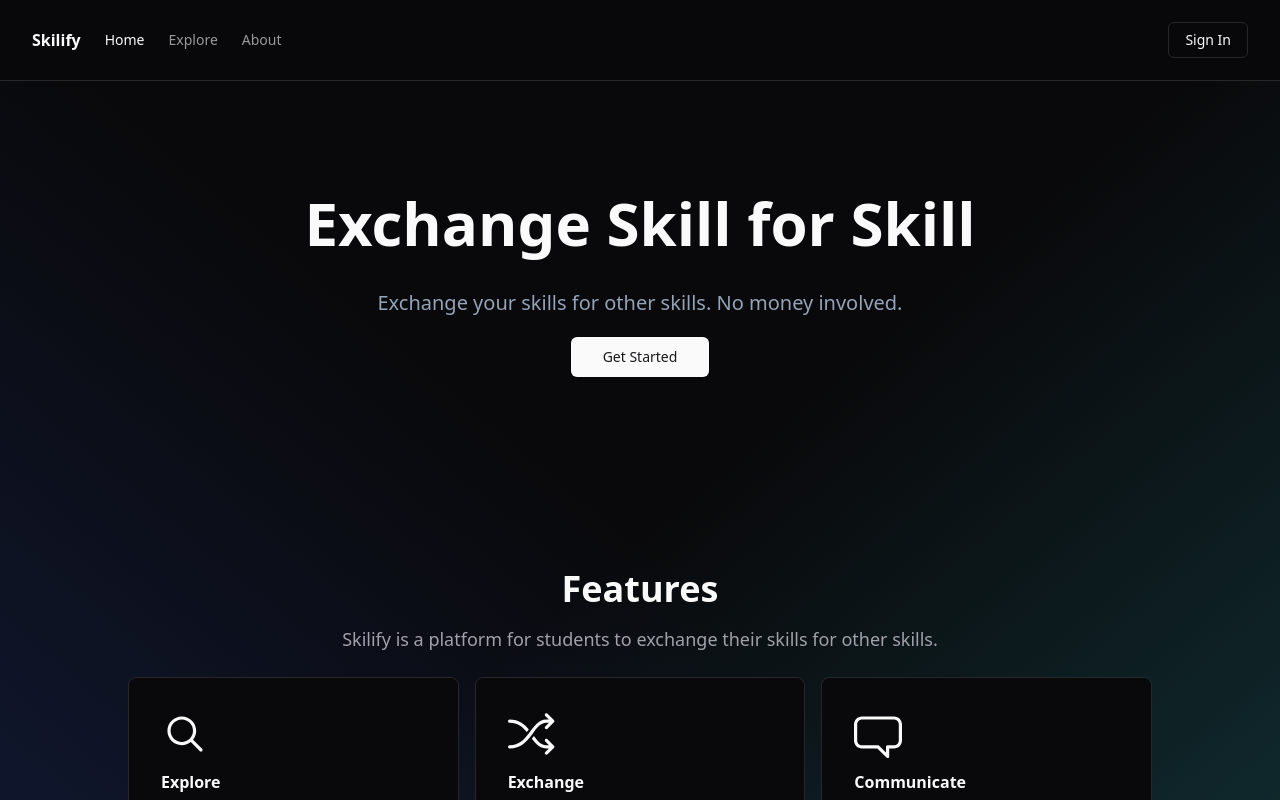
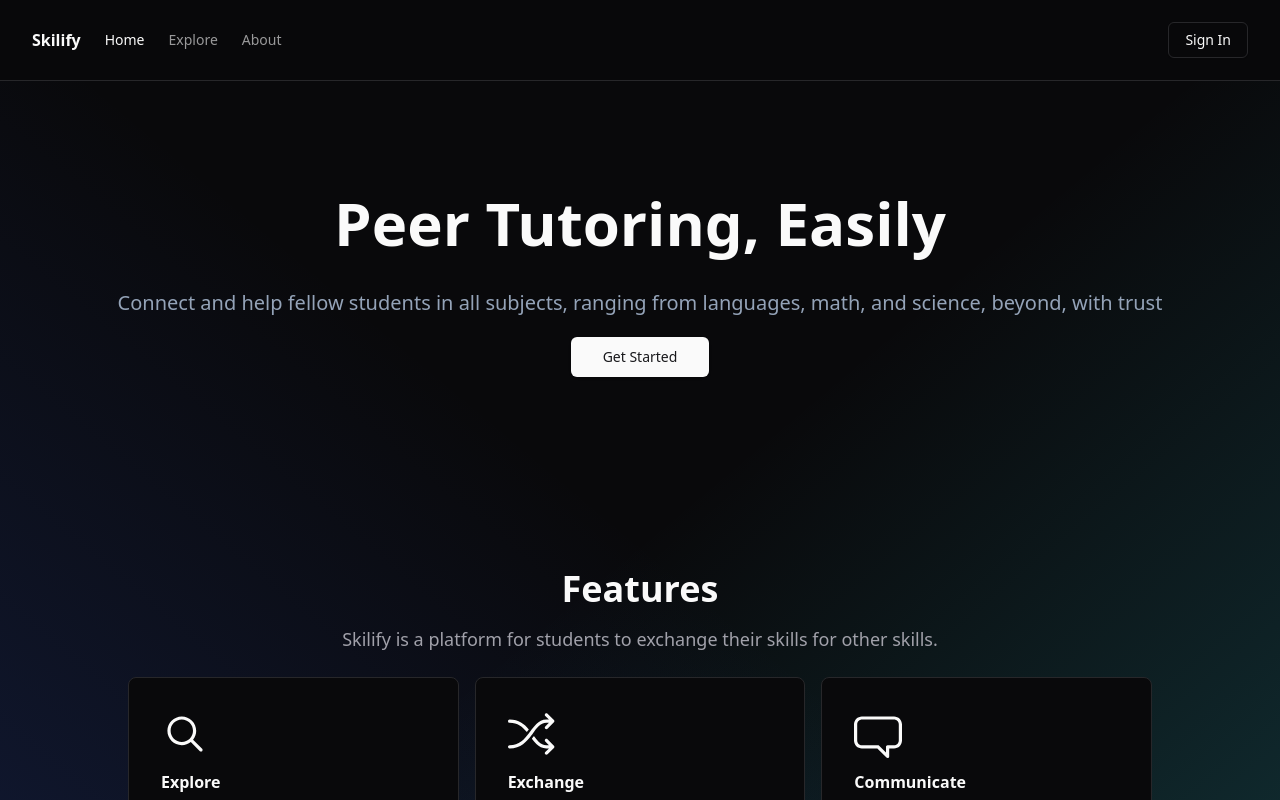
Before and after one commit to skilify/skilify, a Next.js app: page / in a window 1280 px wide. Shown: the top 800 px of the page. Built offline with nearby package versions, Linux system fonts and the light colour scheme; no server answers.

Commit message:
Change slogan on home page

```diff
--- a/src/app/(skilify)/page.tsx
+++ b/src/app/(skilify)/page.tsx
@@ -12,10 +12,10 @@ export default function Home() {
         <>
             <section className="relative h- py-24 mx-auto text-center">
                 <h1 className="text-6xl text-center p-4 font-bold">
-                    Exchange Skill for Skill
+                    Peer Tutoring, Easily
                 </h1>
                 <p className="m-5 text-slate-400 text-center text-xl">
-                    Exchange your skills for other skills. No money involved.
+                    Connect and help fellow students in all subjects, ranging from languages, math, and science, beyond, with trust
                 </p>
                 <Link
                     href="/explore"
```
